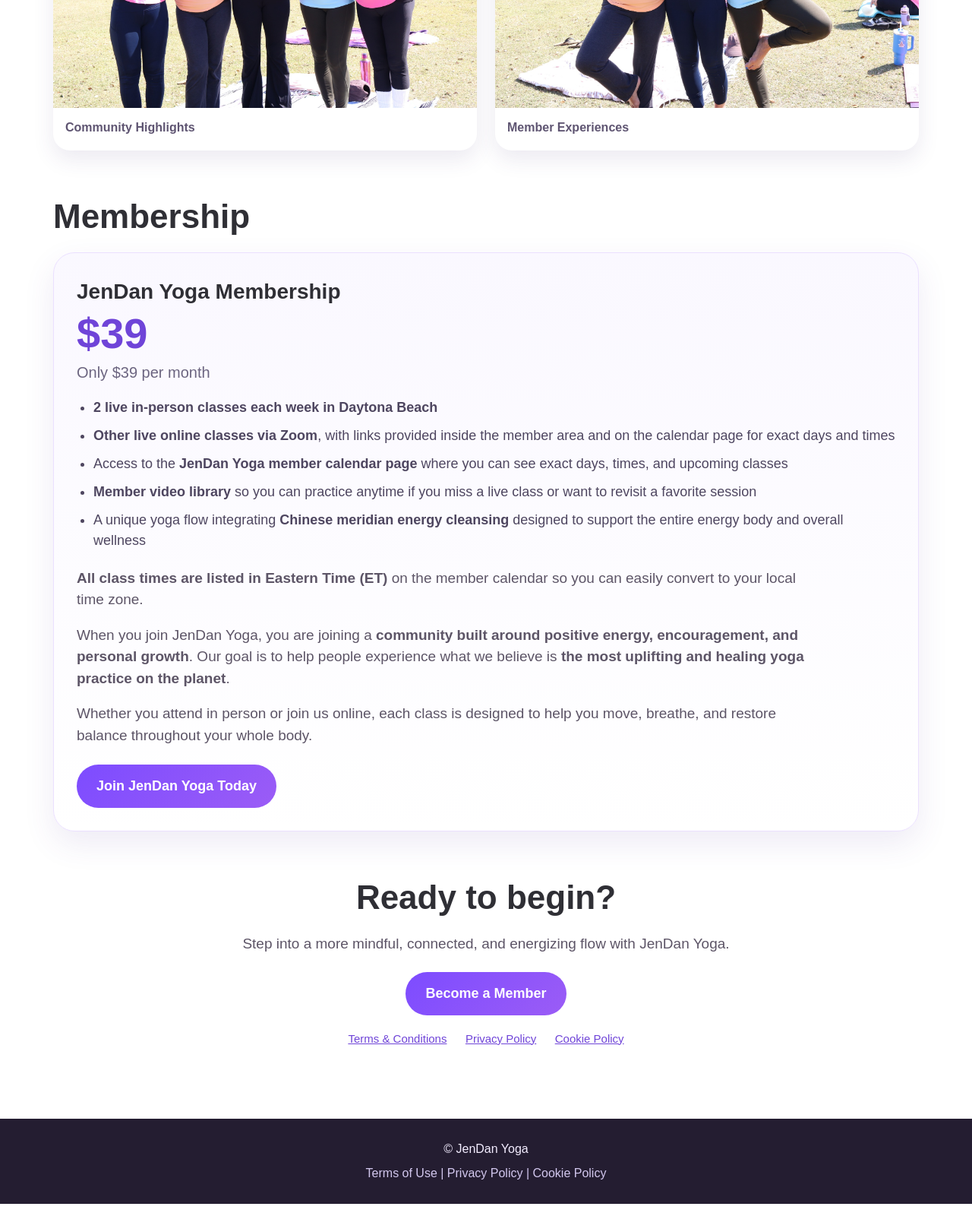
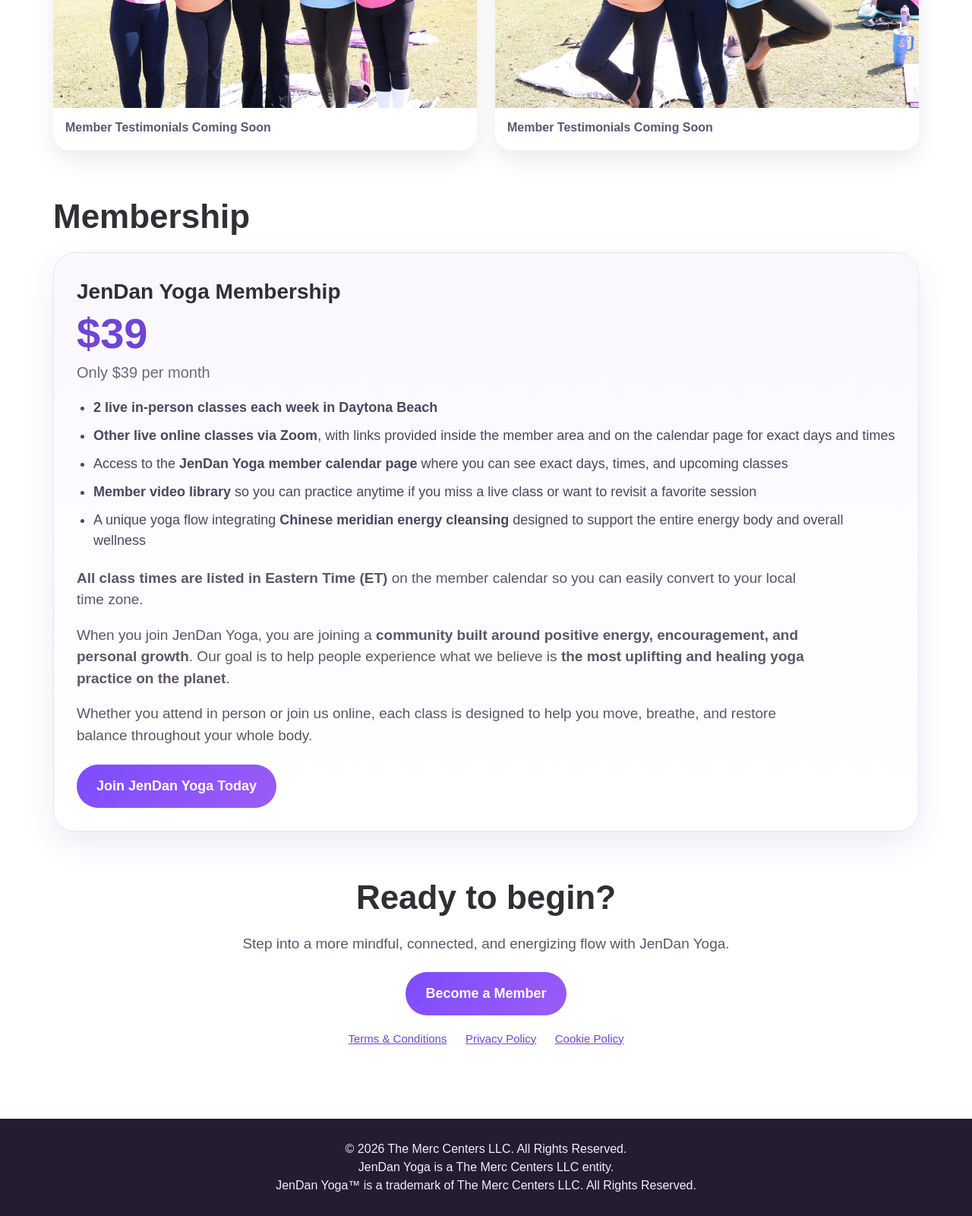
Before and after one commit to jendanyoga/jendan-yoga-site, a plain HTML site: page index.html in a window 1280 px wide. Shown: the part 3749-5349 px from the top of the page at 76% size. Drawn offline with Linux system fonts and the light colour scheme.

Commit message:
Update index.html

```diff
--- a/index.html
+++ b/index.html
@@ -65,7 +65,7 @@
       <h1>Balance your body. Restore your energy.</h1>
       <p class="lead">A welcoming online yoga experience that blends mindful movement, breath, and energetic awareness into one beautiful flow.</p>
       <div class="cta-row">
-        <a class="btn btn-primary" href="https://buy.stripe.com/fZucN5eG1dWQ5pU00k53000">Become a Member</a>
+        <a class="btn btn-primary" href="#membership">Become a Member</a>
         <a class="btn btn-secondary" href="#membership">See Membership Details</a>
       </div>
       <a class="micro-link" href="https://themerccenters.org/terms" target="_blank" rel="noopener noreferrer">See terms and conditions</a>
@@ -145,11 +145,11 @@
     <div class="grid-2">
       <div class="photo-card">
         <img src="photo1.jpg" alt="JenDan Yoga community highlight" />
-        <div class="caption">Community Highlights</div>
+        <div class="caption">Member Testimonials Coming Soon</div>
       </div>
       <div class="photo-card">
         <img src="photo2.jpg" alt="JenDan Yoga member experience" />
-        <div class="caption">Member Experiences</div>
+        <div class="caption">Member Testimonials Coming Soon</div>
       </div>
     </div>
   </section>
@@ -170,14 +170,14 @@
       <p class="section-lead" style="margin-top:22px; margin-bottom:18px;"><strong>All class times are listed in Eastern Time (ET)</strong> on the member calendar so you can easily convert to your local time zone.</p>
       <p class="section-lead" style="margin-bottom:18px;">When you join JenDan Yoga, you are joining a <strong>community built around positive energy, encouragement, and personal growth</strong>. Our goal is to help people experience what we believe is <strong>the most uplifting and healing yoga practice on the planet</strong>.</p>
       <p class="section-lead" style="margin-bottom:24px;">Whether you attend in person or join us online, each class is designed to help you move, breathe, and restore balance throughout your whole body.</p>
-      <a class="btn btn-primary" href="https://buy.stripe.com/fZucN5eG1dWQ5pU00k53000">Join JenDan Yoga Today</a>
+      <a class="btn btn-primary" href="https://buy.stripe.com/fZucN5eG1dWQ5pU00k53O00">Join JenDan Yoga Today</a>
     </div>
   </section>
 
   <section class="section final-cta">
     <h2>Ready to begin?</h2>
     <p class="section-lead" style="margin-left:auto; margin-right:auto;">Step into a more mindful, connected, and energizing flow with JenDan Yoga.</p>
-    <a class="btn btn-primary" href="https://buy.stripe.com/fZucN5eG1dWQ5pU00k53000">Become a Member</a>
+    <a class="btn btn-primary" href="https://buy.stripe.com/fZucN5eG1dWQ5pU00k53O00">Become a Member</a>
     <div class="policy-links">
       <a href="https://themerccenters.org/terms" target="_blank" rel="noopener noreferrer">Terms &amp; Conditions</a>
       <a href="https://themerccenters.org/privacy-policy" target="_blank" rel="noopener noreferrer">Privacy Policy</a>
@@ -186,8 +186,9 @@
   </section>
 
   <footer>
-    <div>© JenDan Yoga</div>
-    <div class="links">Terms of Use | Privacy Policy | Cookie Policy</div>
+    <div>© 2026 The Merc Centers LLC. All Rights Reserved.</div>
+    <div>JenDan Yoga is a The Merc Centers LLC entity.</div>
+    <div>JenDan Yoga™ is a trademark of The Merc Centers LLC. All Rights Reserved.</div>
   </footer>
 </body>
 </html>
```
